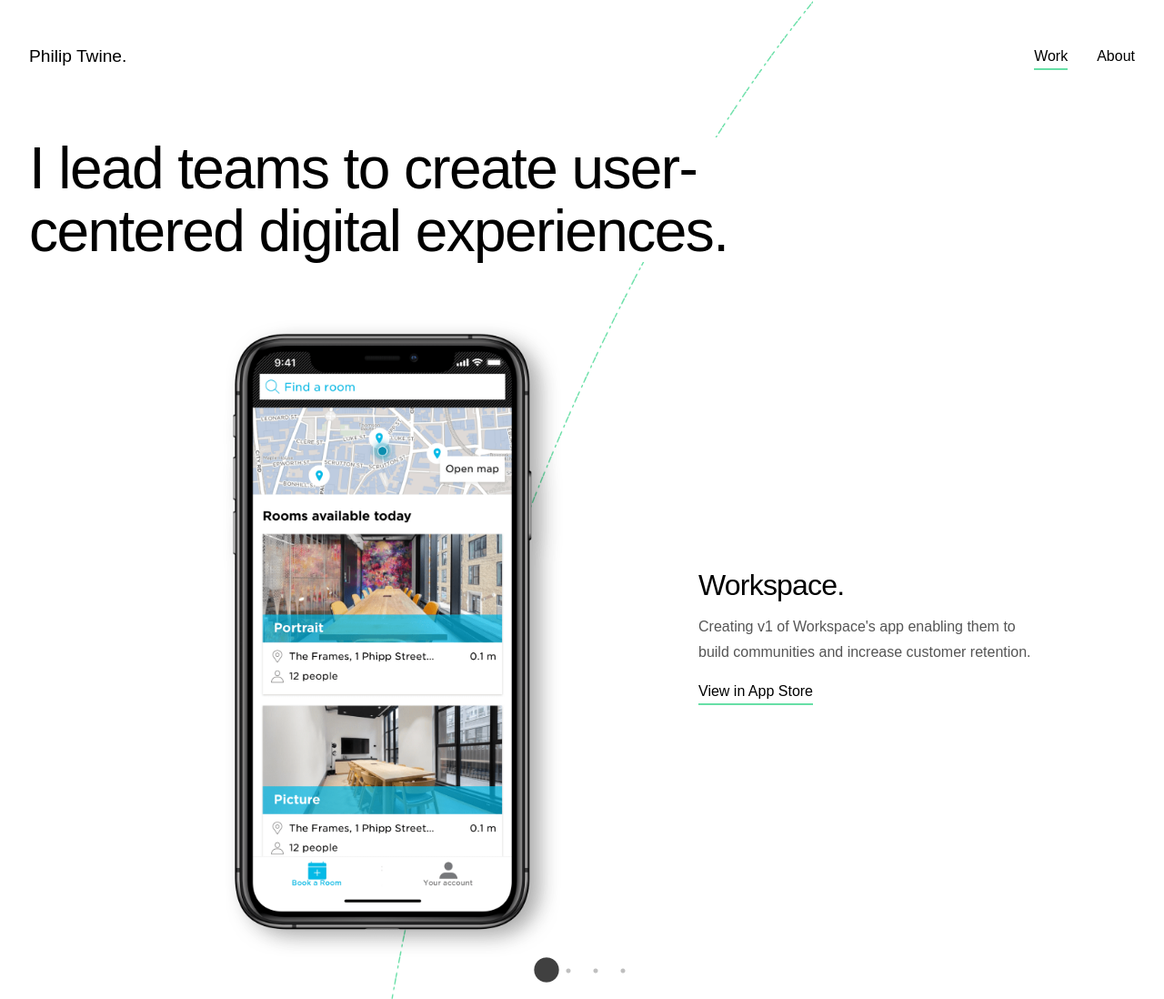
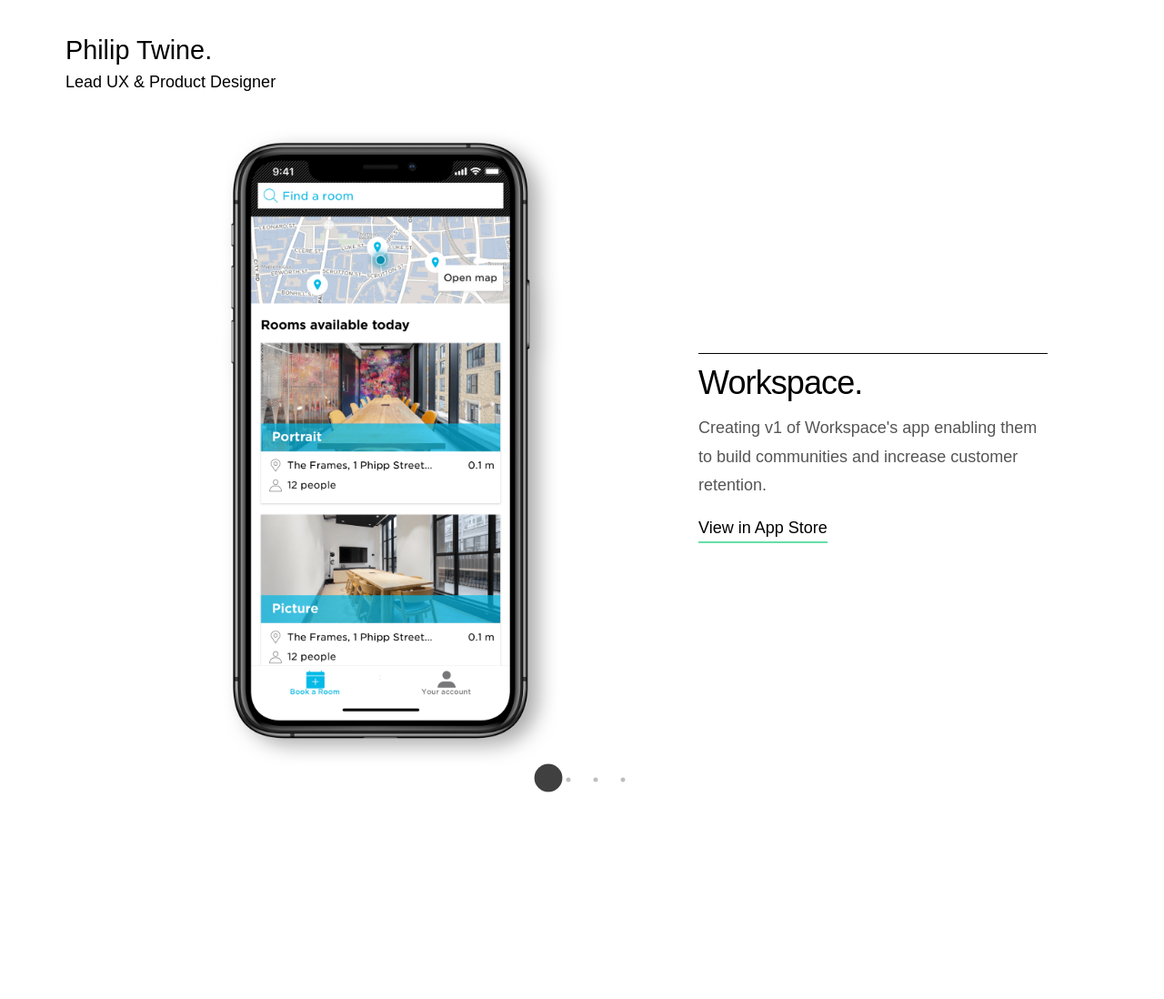
Before and after one commit to philiptwine/philiptwine.github.io, a Jekyll site: the page built from index.html, in a window 1280 px wide. Shown: the whole page at 91% size. Built offline with Jekyll 4.4.1, drawn with Linux system fonts in a browser that asks for light colours; nearby versions of some CDN libraries; some web fonts are replaced; library files that are not in the unit come from our copies; after the commit the page ends 900 px from its top, so only the background shows below that.

Commit message:
Work in progress
Happy(ish) with where this is, but will do some bigger surgery to try and sort out the imagery.

```diff
--- a/_includes/header.html
+++ b/_includes/header.html
@@ -44,10 +44,10 @@
 
         <header class="header cf" role="banner">
             <div class="logo">
-                <a href="{{ "/" | relative_url }}" class="a-no-link" rel="home"><span class="logobreak">Philip Twine.</a>
-
+              <h1><a href="{{ "/" | relative_url }}" class="a-no-link" rel="home"><span class="logobreak">Philip Twine.</span></a></h1>
+              <p>Lead UX & Product Designer</p>
             </div>
-
+<!--
             <div class="nav">
               <ul class="menu cf">
 
@@ -62,6 +62,7 @@
               </ul>
 
 	       </div>
+       -->
         </header>
 
         <div id="container">
--- a/assets/css/main.css
+++ b/assets/css/main.css
@@ -512,7 +512,7 @@
   src: url("/assets/fonts/Inter-Bold.woff") format("woff"); }
 html {
   font-family: Inter-Regular, sans-serif;
-  font-size: 16px;
+  font-size: 18px;
   line-height: 1.75;
   font-weight: 400; }
 
@@ -523,10 +523,8 @@
   font-weight: 500; }
 
 h1 {
-  font-size: 3rem;
-  line-height: 3.1rem;
-  margin-bottom: 2rem;
-  letter-spacing: -0.1rem; }
+  font-size: 1.6rem;
+  line-height: 0; }
 
 h2 {
   font-size: 2rem !important;
@@ -594,10 +592,6 @@
   margin: 4px 0;
   font-size: 0.9rem; }
 
-@media only screen and (min-width: 768px) {
-  h1 {
-    font-size: 4rem;
-    line-height: 4.3rem; } }
 .hamburger-container {
   padding: 7px 6px;
   padding: 0;
@@ -662,7 +656,7 @@
 hr {
   height: 1px;
   border: 0;
-  margin: 2.5rem 0;
+  margin: 2.2222222222rem 0;
   background: rgba(100, 100, 100, 0.1); }
 
 blockquote {
@@ -693,14 +687,14 @@
     color: #555; }
 
 pre {
-  padding: 1.875rem 2.5rem;
+  padding: 1.6666666667rem 2.2222222222rem;
   color: #000;
   font-family: Inter-Bold, sans-serif;
   font-size: 12px;
   font-weight: bold; }
   @media only screen and (max-width: 414px) {
     pre {
-      padding: 1.25rem; } }
+      padding: 1.1111111111rem; } }
   pre p:first-child {
     margin-top: 0; }
   pre p:last-child {
@@ -962,8 +956,7 @@
   background: #FFF; }
 
 body {
-  color: #555;
-  background: url("/assets/images/background.png") top no-repeat; }
+  color: #555; }
 
 img {
   margin: 0; }
@@ -997,21 +990,18 @@
 .header {
   font-size: 1rem;
   color: #000;
-  display: flex;
-  flex-wrap: nowrap;
-  justify-content: space-between;
-  align-items: center;
-  padding: 0 1rem; }
+  padding: 1rem;
+  max-width: 1024px; }
 
 .logo {
-  order: 1;
-  font-size: 1.2rem; }
+  order: 0;
+  font-size: 1rem; }
 
 .header a {
   font-family: Inter-Bold, sans-serif; }
 
 .nav {
-  order: 2;
+  order: 1;
   color: #000;
   margin-left: auto; }
 
@@ -1030,9 +1020,9 @@
   margin-left: 0;
   padding-left: 0; }
 
-@media only screen and (min-width: 414px) and (max-width: 768px), only screen and (min-width: 768px) {
+@media only screen and (min-width: 768px) {
   .header {
-    padding: 1rem 2rem; }
+    padding: 1rem 0 2rem 4rem; }
 
   .nav ul li {
     text-align: left;
@@ -1047,10 +1037,11 @@
   margin: 0 auto; }
 
 .intro {
-  max-width: 1024px;
+  max-width: 800px;
   margin-bottom: 4rem;
   background: #FFF;
-  padding: 0 1rem; }
+  padding: 0 1rem;
+  border-top: 1px solid #000; }
 
 .home-project.flex {
   display: flex !important;
@@ -1066,13 +1057,15 @@
   text-align: center; }
 
 .home-project .info {
-  margin: -1rem 1rem 0;
+  margin: 1rem;
   order: 2;
-  text-align: left; }
+  text-align: left;
+  border-top: 1px solid #000; }
 
 @media only screen and (min-width: 768px) {
   .intro {
-    padding: 0 2rem; }
+    padding: 0 2rem;
+    margin: 0 auto; }
 
   .home-project {
     height: 700px !important; }
--- a/assets/sass/_variables.scss
+++ b/assets/sass/_variables.scss
@@ -1,4 +1,4 @@
-$rem-base: 16px;
+$rem-base: 18px;
 
 $sp1: 1rem; // Spacing 1
 $sp2: 40px; // Spacing 2
--- a/index.html
+++ b/index.html
@@ -5,12 +5,13 @@
 
 {% include header.html %}
 
+<!--
 <div class="row">
         <div class="intro fadein">
             <h1>I lead teams to create user-centered digital experiences.</h1>
         </div>
     </div>
-
+-->
 
 <div class="gallery">
 {% for post in site.categories.work %}
```
Also changed, not shown: assets/sass/components/_typography.scss (+2 -13 lines), assets/sass/main.scss (+15 -14 lines), assets/images/background.png, 1 other file.
